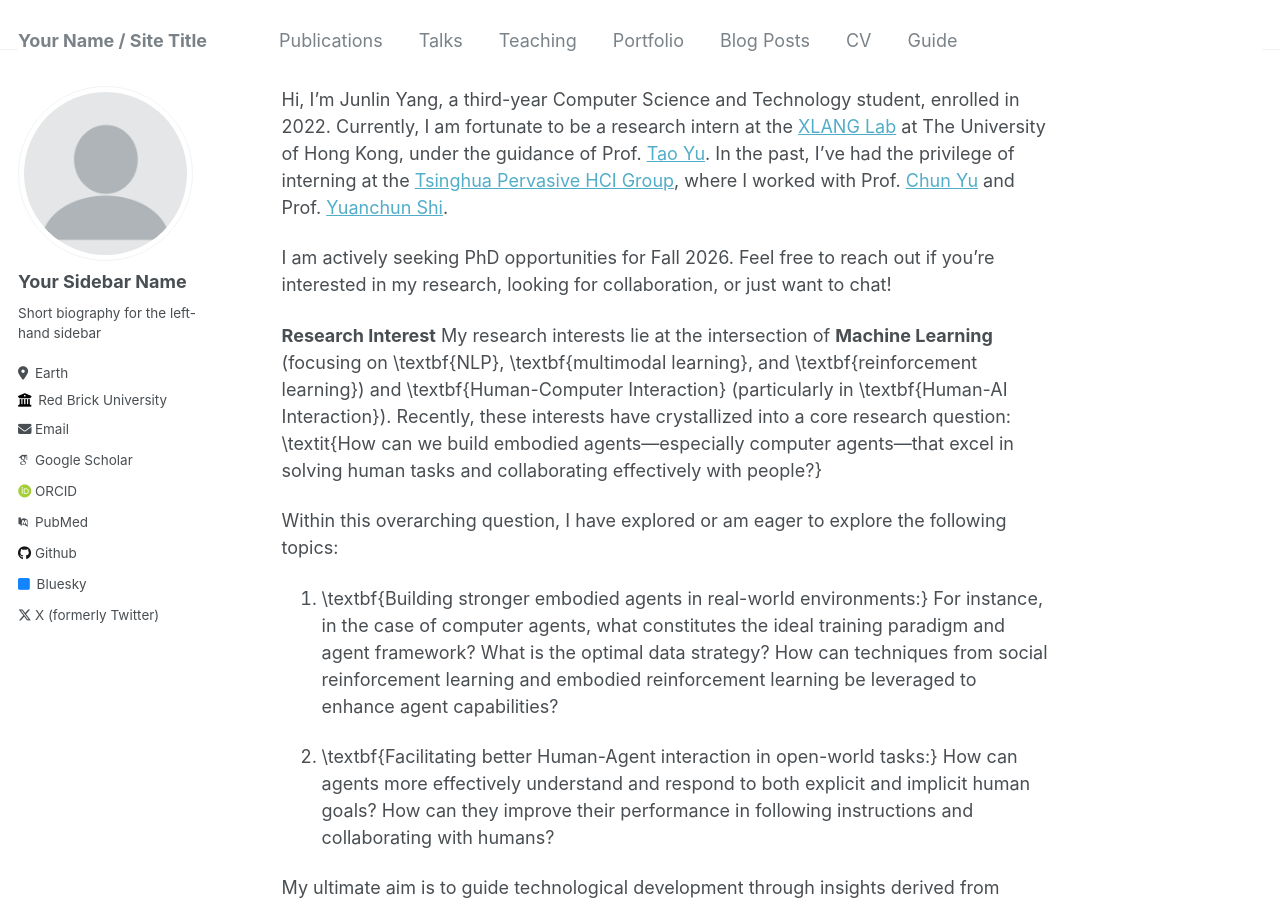
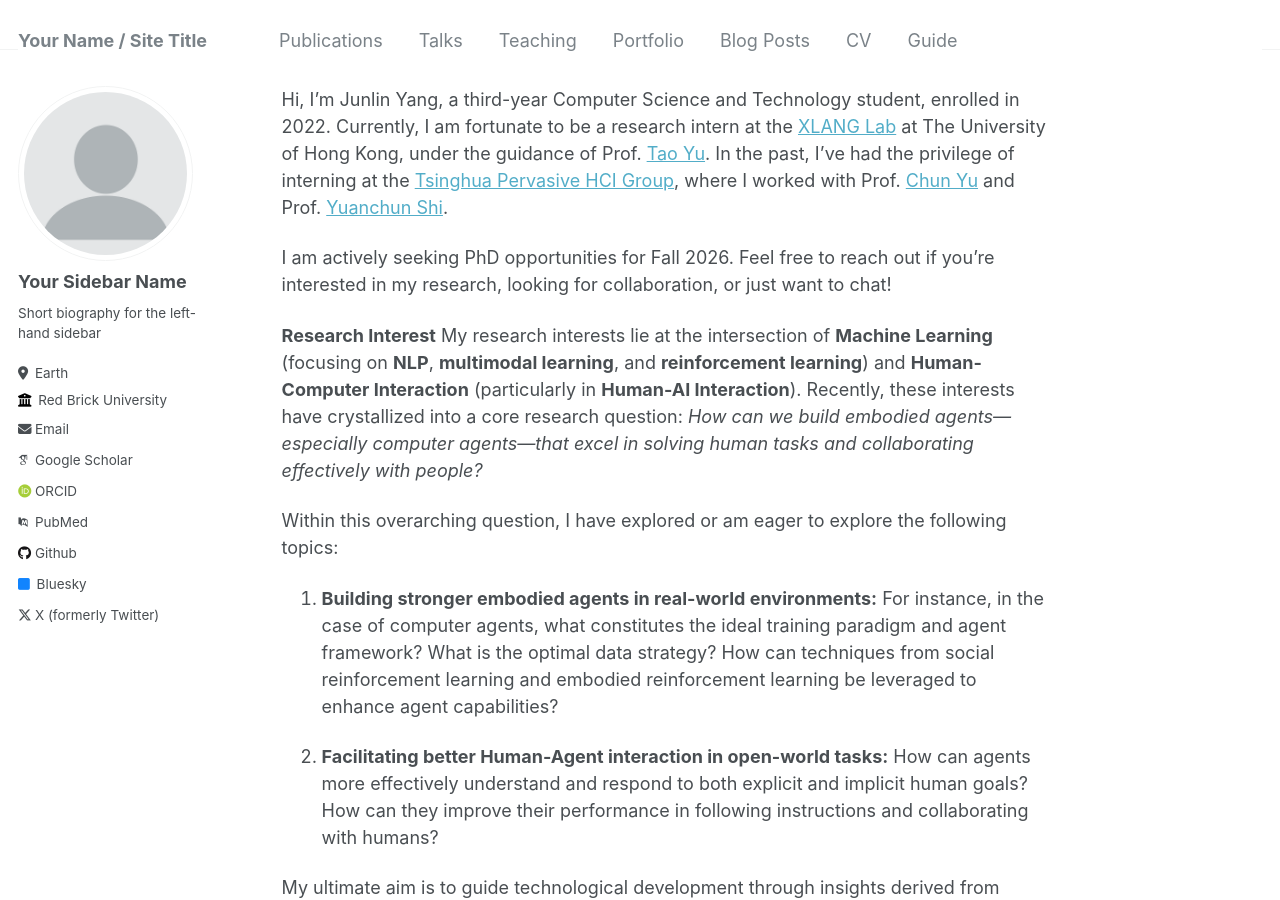
Before and after one commit to YangJL2003/YangJL2003.github.io, a Jekyll site: the page built from _pages/about.md, in a window 1280 px wide and 900 px high. Built offline with Jekyll 4.4.1, drawn with Linux system fonts in a browser that asks for light colours; some web fonts are replaced; our own code applies the rules of GitHub Pages for plain Markdown files.

Commit message:
Update about.md

```diff
--- a/_pages/about.md
+++ b/_pages/about.md
@@ -3,14 +3,14 @@ Hi, I'm Junlin Yang, a third-year Computer Science and Technology student, enrol
 I am actively seeking PhD opportunities for Fall 2026. Feel free to reach out if you're interested in my research, looking for collaboration, or just want to chat!
 
 **Research Interest**
-My research interests lie at the intersection of **Machine Learning** (focusing on \textbf{NLP}, \textbf{multimodal learning}, and \textbf{reinforcement learning}) and \textbf{Human-Computer Interaction} (particularly in \textbf{Human-AI Interaction}). Recently, these interests have crystallized into a core research question: \textit{How can we build embodied agents—especially computer agents—that excel in solving human tasks and collaborating effectively with people?}
+My research interests lie at the intersection of **Machine Learning** (focusing on **NLP**, **multimodal learning**, and **reinforcement learning**) and **Human-Computer Interaction** (particularly in **Human-AI Interaction**). Recently, these interests have crystallized into a core research question: *How can we build embodied agents—especially computer agents—that excel in solving human tasks and collaborating effectively with people?*
 
 Within this overarching question, I have explored or am eager to explore the following topics:
 
-1. \textbf{Building stronger embodied agents in real-world environments:}
+1. **Building stronger embodied agents in real-world environments:**
    For instance, in the case of computer agents, what constitutes the ideal training paradigm and agent framework? What is the optimal data strategy? How can techniques from social reinforcement learning and embodied reinforcement learning be leveraged to enhance agent capabilities?
 
-2. \textbf{Facilitating better Human-Agent interaction in open-world tasks:}
+2. **Facilitating better Human-Agent interaction in open-world tasks:**
    How can agents more effectively understand and respond to both explicit and implicit human goals? How can they improve their performance in following instructions and collaborating with humans?
 
 My ultimate aim is to guide technological development through insights derived from human and social behavior, enabling technology to better serve humanity and contribute meaningfully to society.
```
